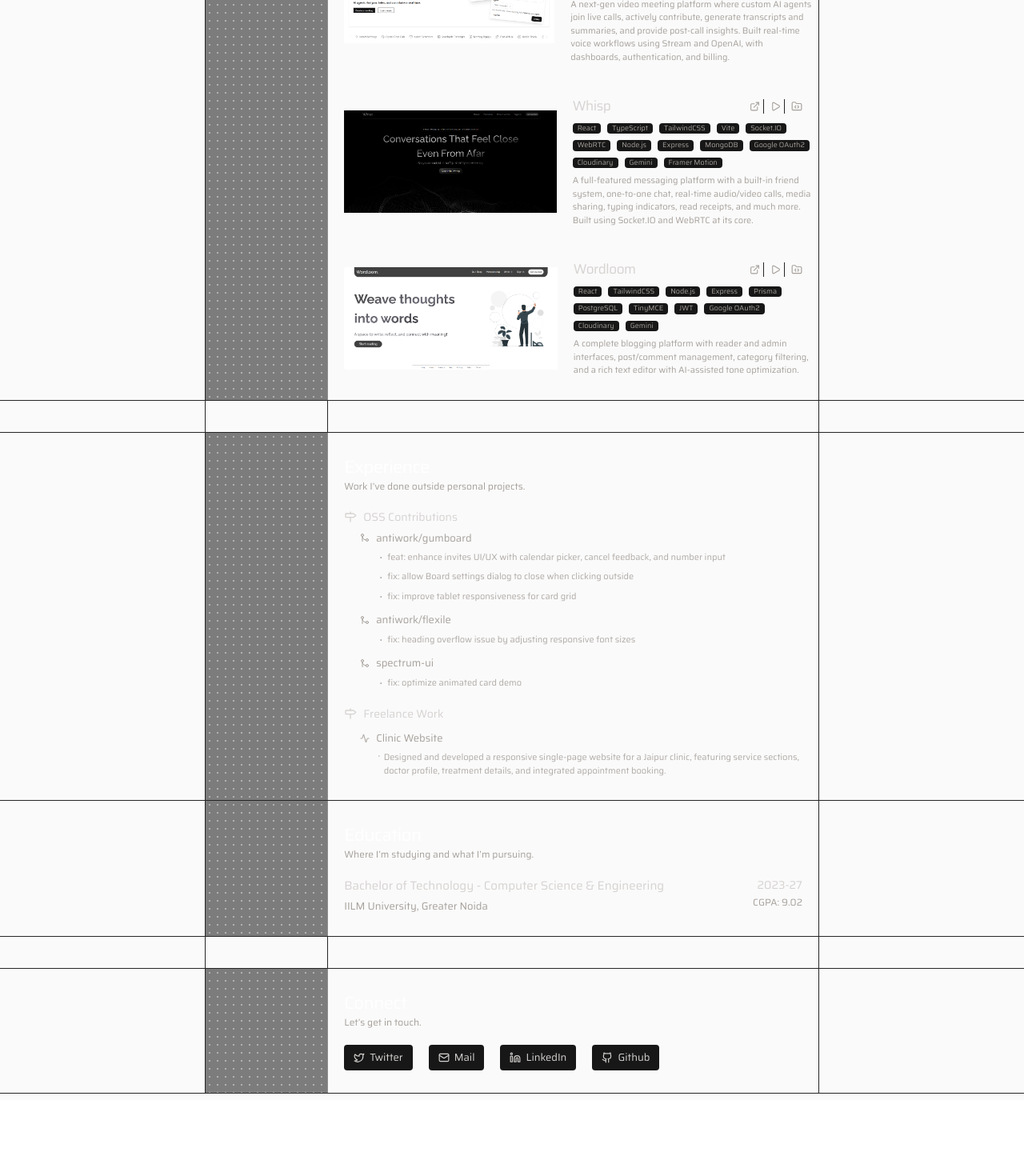
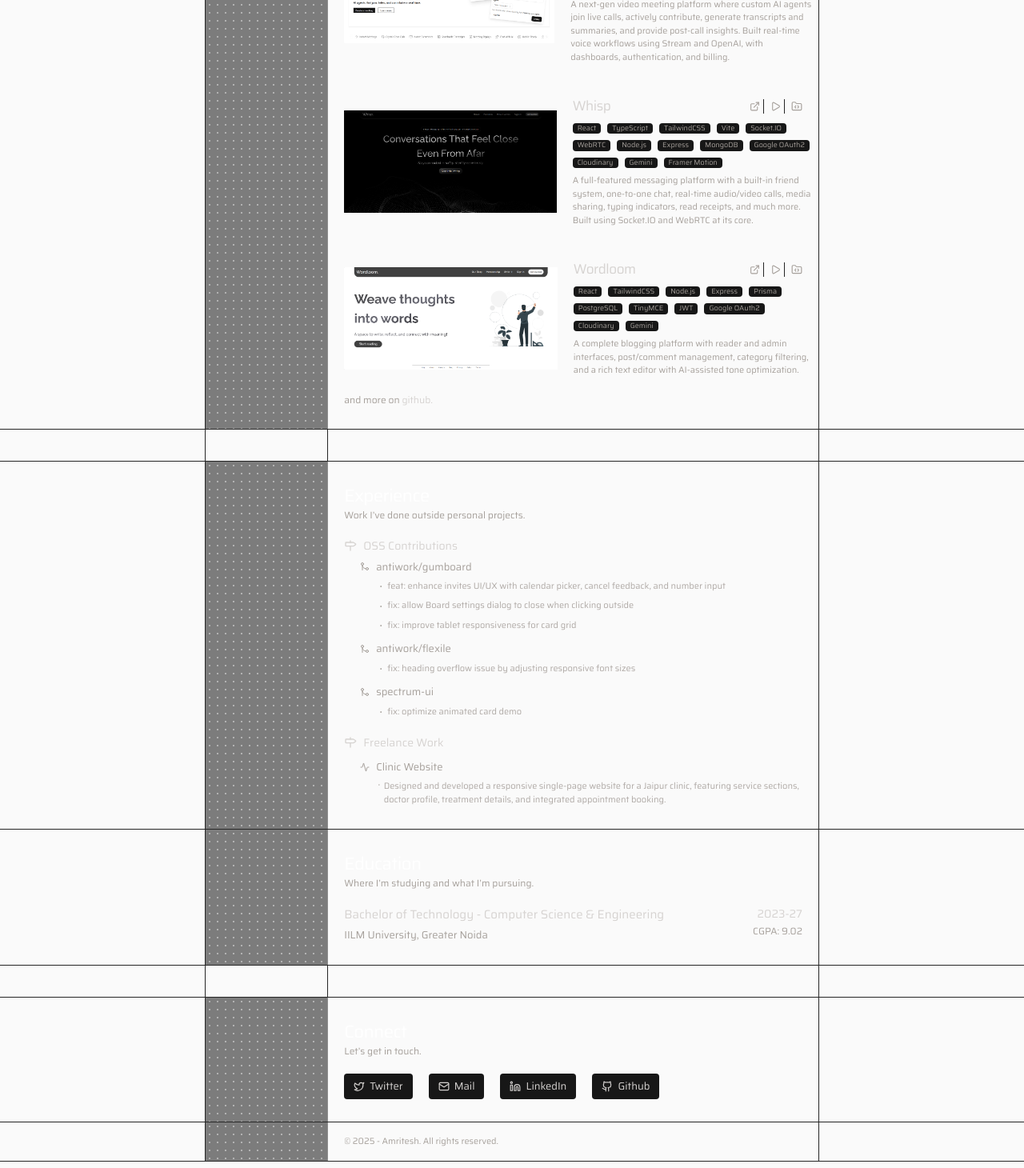
Before and after one commit to amriteshx1/portfolio, a Next.js app: page / in a window 1280 px wide. Shown: the part 1117-2577 px from the top of the page at 80% size. Before the commit the page ends 2492 px from the top, so only its background shows below. Built offline with nearby package versions, Linux system fonts and the light colour scheme.

Commit message:
add footer to the page

```diff
--- a/src/app/page.tsx
+++ b/src/app/page.tsx
@@ -194,6 +194,8 @@ export default function Home() {
                 </div>
               </div>
             </div>
+
+            <p className="md:ml-5 ml-3 md:text-xs text-[11px] mt-5">and more on <span className="text-stone-300">github.</span></p>
           </div>
         </div>
       </div>
@@ -268,7 +270,7 @@ export default function Home() {
         </div>
       </div>
 
-       <div className="w-full flex justify-center items-stretch border-b border-b-neutral-800 lg:mb-[1vh] mb-[0.5vh]">
+      <div className="w-full flex justify-center items-stretch border-b border-b-neutral-800">
         <div className="lg:w-[60%] w-full flex items-stretch justify-start border-x border-x-neutral-800">
           <div className="md:w-[20%] w-[10%] flex items-center justify-center border-r border-r-neutral-800 dotted-pattern">
 
@@ -287,6 +289,17 @@ export default function Home() {
         </div>
       </div>
 
+      <div className="w-full flex justify-center items-stretch border-b border-b-neutral-800 lg:mb-[1vh] mb-[0.5vh]">
+        <div className="lg:w-[60%] w-full flex items-stretch justify-start border-x border-x-neutral-800">
+          <div className="md:w-[20%] w-[10%] flex items-center justify-center border-r border-r-neutral-800 dotted-pattern">
+
+          </div>
+          <div className="md:w-[80%] w-[90%] flex flex-col items-start justify-center text-stone-400 py-4">
+            <p className="md:ml-5 ml-3 md:text-[11px] text-[10px]">© 2025 - Amritesh. All rights reserved.</p>
+          </div>
+        </div>
+      </div>
+
     </div>
   );
 }
```
